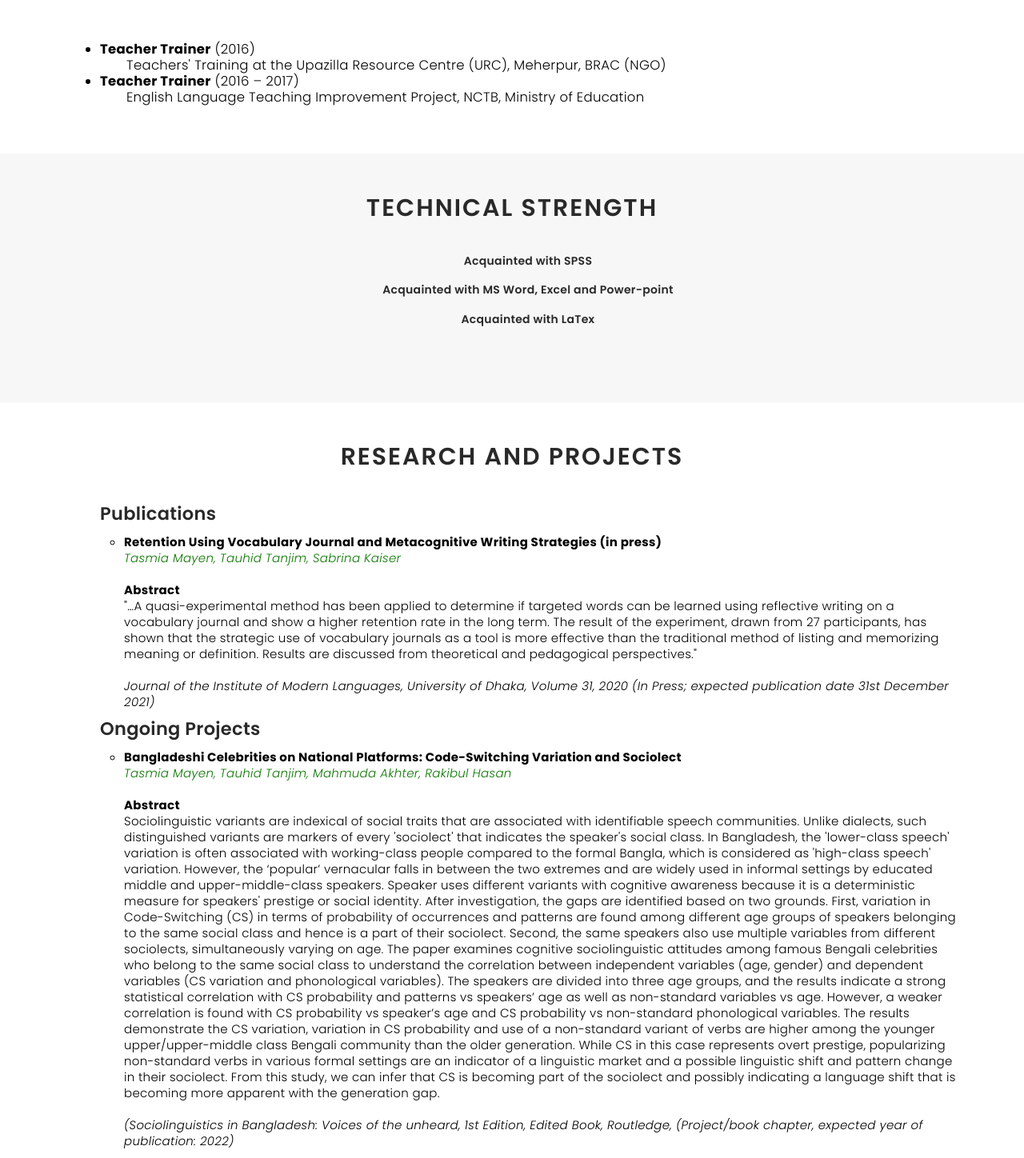
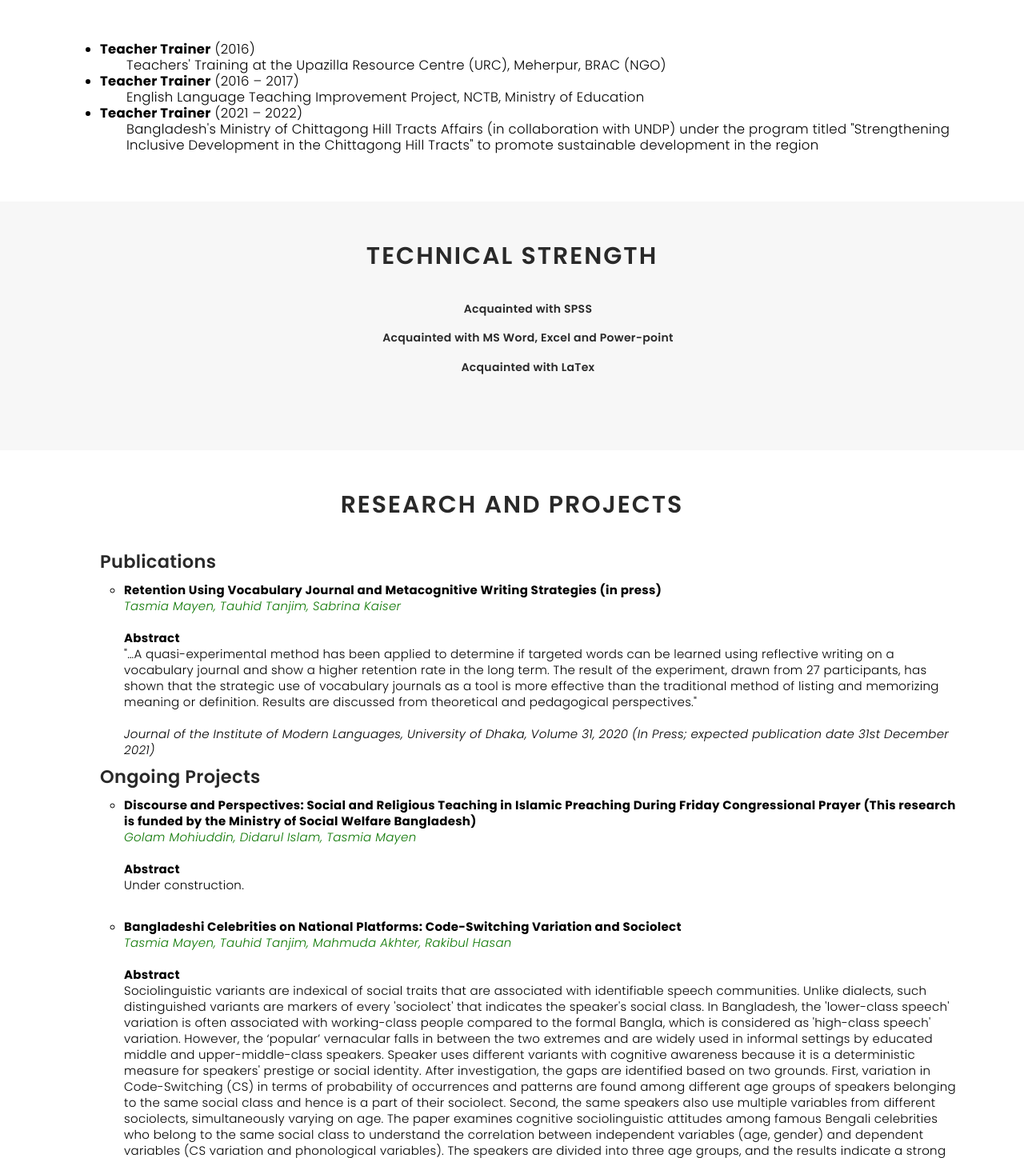
Before and after one commit to Tasmi08/MySite, a plain HTML site: page index.html in a window 1280 px wide. Shown: the part 3100-4548 px from the top of the page at 80% size. Drawn offline with nearby package versions, Linux system fonts and the light colour scheme; files whose address does not match are found by name; a web font is replaced by a local one.

Commit message:
Update index.html

```diff
--- a/index.html
+++ b/index.html
@@ -404,6 +404,12 @@ Eng 509: Theories on First and Second Language Acquisition
                 English Language Teaching Improvement Project, NCTB, Ministry of Education
             </li>
             </li>
+            <li>
+              <strong> <b>Teacher Trainer</b> </strong>  (2021 – 2022)
+              <li style="margin: 0px 0px 0px 0px;margin-left:2em; list-style-type: none; color: black;">
+                Bangladesh's Ministry of Chittagong Hill Tracts  Affairs (in collaboration with UNDP) under the program titled "Strengthening Inclusive Development in the Chittagong Hill Tracts" to promote sustainable development in the region
+           </li>
+           </li>
             <!--<li>
             <strong> <b>Foreign Language Instructor</b> </strong> (2018: May-August)
                   <li style="margin: 0px 0px 0px 0px;margin-left:2em; list-style-type: none; color: black;">
@@ -617,6 +623,23 @@ Eng 509: Theories on First and Second Language Acquisition
 
 
                       <h4 style="font-size: 1.5em;">Ongoing Projects</h4>
+                      <li style="margin: 12px 0px 0px 0px;margin-left:2em; list-style-type: circle;">
+
+                        <strong> <b> Discourse and Perspectives: Social and Religious Teaching in Islamic Preaching During Friday Congressional Prayer
+                          (This research is funded by the Ministry of Social Welfare Bangladesh)
+
+                        </b></strong> <br> <i><span style="color: rgb(13, 119, 3);">Golam Mohiuddin, Didarul Islam, Tasmia Mayen</span></i><br>
+                        <br>
+                        <strong> <b>Abstract</b>  </strong>
+
+                        <br>
+                        Under construction.
+                          <br>
+
+                         <!--<i> (Sociolinguistics in Bangladesh: Voices of the unheard, 1st Edition, Edited Book, Routledge, (Project/book chapter, expected year of publication: 2022)
+                  </i>-->
+                </li>
+          <br>
 
                       <li style="margin: 12px 0px 0px 0px;margin-left:2em; list-style-type: circle;">
 
@@ -647,9 +670,9 @@ Eng 509: Theories on First and Second Language Acquisition
                         vs age. However, a weaker correlation is found with CS probability vs speaker’s age and CS probability vs non-standard phonological variables. The results demonstrate the CS variation, variation in CS probability and use of a non-standard variant of verbs are higher among the younger upper/upper-middle class Bengali community than the older generation. While CS in this case represents overt prestige, popularizing non-standard verbs in various formal settings are an indicator of a linguistic market and a possible linguistic shift and pattern change in their sociolect. From this study, we can infer that CS is becoming part of the sociolect and possibly
                         indicating a language shift that is becoming more apparent with the generation gap.
                           <br>
-                          <br>
-                         <i> (Sociolinguistics in Bangladesh: Voices of the unheard, 1st Edition, Edited Book, Routledge, (Project/book chapter, expected year of publication: 2022)
-                  </i>
+
+                         <!--<i> (Sociolinguistics in Bangladesh: Voices of the unheard, 1st Edition, Edited Book, Routledge, (Project/book chapter, expected year of publication: 2022)
+                  </i>-->
                 </li>
           <br>
                 <li style="margin: 12px 0px 0px 0px;margin-left:2em; list-style-type: circle;">
@@ -663,9 +686,8 @@ Eng 509: Theories on First and Second Language Acquisition
                   <br>
                   "…We propose Safer-Route Map Builder, a prototype crowdsourced digital pedestrian map construction system. The proposed system generates digital pedestrian maps for users using crowdsourcing, which will gradually collect, combine, and build up data over time and share it in real-time. The proposed prototype is thoroughly evaluated through simulation and tested implementation. We examine the viability of partnering with local developers to create a custom survey and motivate crowd contributors from their communities to give input on their experience or journey on a safety measurement scale. The results reveal that our proposed system can automatically construct digital pedestrian maps for detecting crime-prone areas at different hours of the day, risk-rating a route with high accuracy, and sending SOS notification for a person in distress cost of marginal delay."
                     <br>
-                    <br>
-                   <i>(under review; expected year of publication 2022)
-            </i>
+
+                  <!-- <i>(under review; expected year of publication 2022)</i>-->
           </li>
 
                   </ul>
```
